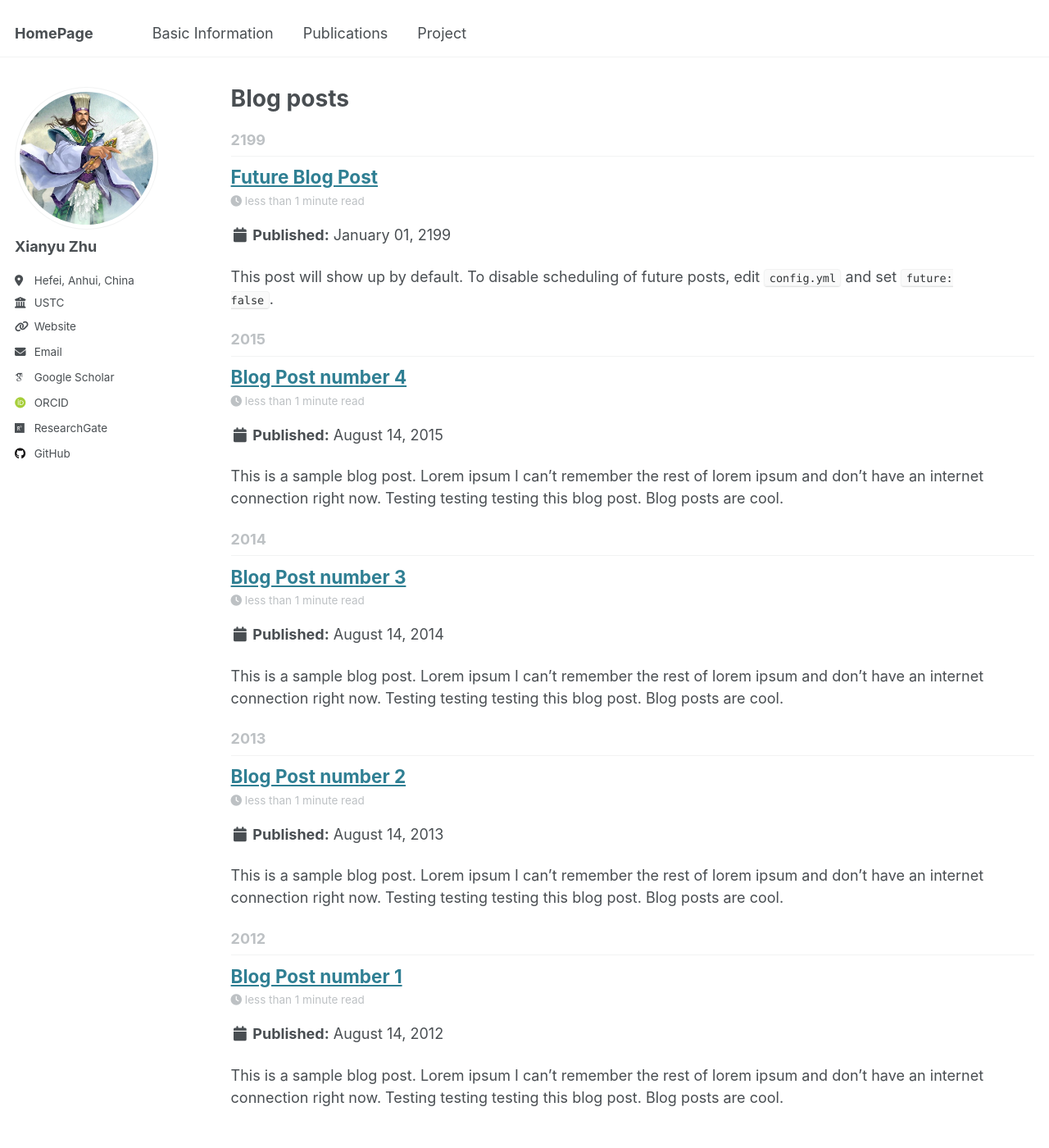
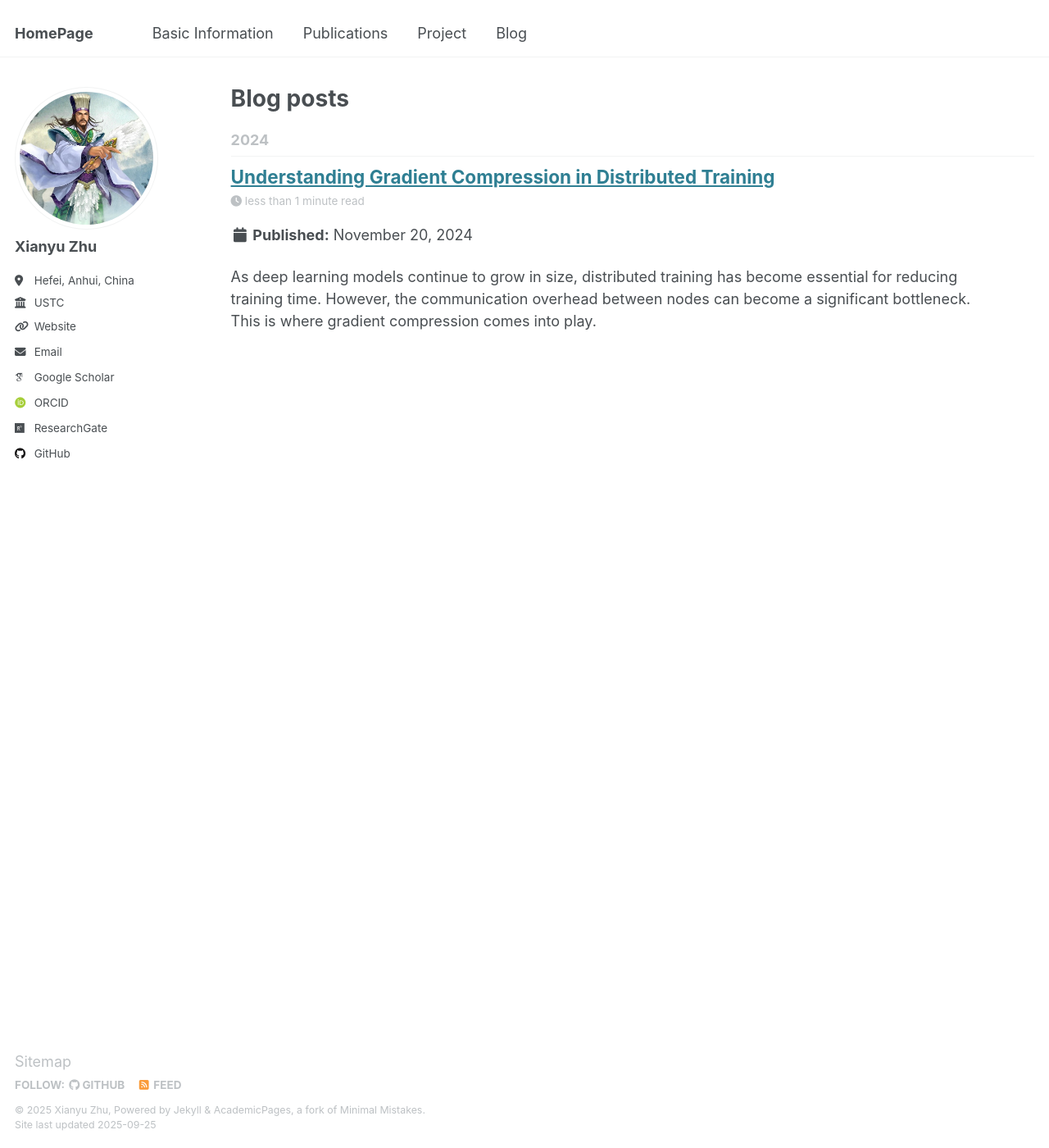
Before and after one commit to zhuxy-USTC/zhuxy-USTC.github.io, a Jekyll site: the page built from _pages/year-archive.html, in a window 1280 px wide and 1400 px high. Shown: the whole window at 82% size. Built offline with Jekyll 4.4.1, drawn with Linux system fonts in a browser that asks for light colours; some web fonts are replaced.

Commit message:
补充展示

```diff
--- a/_data/navigation.yml
+++ b/_data/navigation.yml
@@ -20,8 +20,8 @@ main:
   # - title: "Portfolio"
   #   url: /portfolio/
 
-  # - title: "Blog Posts"
-  #   url: /year-archive/
+  - title: "Blog"
+    url: /year-archive/
 
   # - title: "Contact me"
   #   url: /markdown/
--- a/_posts/2012-08-14-blog-post-1.md
+++ /dev/null
@@ -1,20 +0,0 @@
----
-title: 'Blog Post number 1'
-date: 2012-08-14
-permalink: /posts/2012/08/blog-post-1/
-tags:
-  - cool posts
-  - category1
-  - category2
----
-
-This is a sample blog post. Lorem ipsum I can't remember the rest of lorem ipsum and don't have an internet connection right now. Testing testing testing this blog post. Blog posts are cool.
-
-Headings are cool
-======
-
-You can have many headings
-======
-
-Aren't headings cool?
-------
--- a/_posts/2013-08-14-blog-post-2.md
+++ /dev/null
@@ -1,20 +0,0 @@
----
-title: 'Blog Post number 2'
-date: 2013-08-14
-permalink: /posts/2013/08/blog-post-2/
-tags:
-  - cool posts
-  - category1
-  - category2
----
-
-This is a sample blog post. Lorem ipsum I can't remember the rest of lorem ipsum and don't have an internet connection right now. Testing testing testing this blog post. Blog posts are cool.
-
-Headings are cool
-======
-
-You can have many headings
-======
-
-Aren't headings cool?
-------
--- a/_posts/2014-08-14-blog-post-3.md
+++ /dev/null
@@ -1,20 +0,0 @@
----
-title: 'Blog Post number 3'
-date: 2014-08-14
-permalink: /posts/2014/08/blog-post-3/
-tags:
-  - cool posts
-  - category1
-  - category2
----
-
-This is a sample blog post. Lorem ipsum I can't remember the rest of lorem ipsum and don't have an internet connection right now. Testing testing testing this blog post. Blog posts are cool.
-
-Headings are cool
-======
-
-You can have many headings
-======
-
-Aren't headings cool?
-------
--- /dev/null
+++ b/_posts/2024-11-20-gradient-compression-overview.md
@@ -0,0 +1,32 @@
+---
+title: 'Understanding Gradient Compression in Distributed Training'
+date: 2024-11-20
+permalink: /posts/2024/11/gradient-compression/
+tags:
+  - distributed training
+  - gradient compression
+  - machine learning systems
+---
+
+As deep learning models continue to grow in size, distributed training has become essential for reducing training time. However, the communication overhead between nodes can become a significant bottleneck. This is where gradient compression comes into play.
+
+## What is Gradient Compression?
+
+Gradient compression techniques aim to reduce the amount of data that needs to be communicated between nodes during distributed training, without significantly impacting model convergence.
+
+## Common Approaches
+
+### 1. Sparsification
+Only transmit the most significant gradients, typically the top-k largest values.
+
+### 2. Quantization
+Reduce the precision of gradient values (e.g., from 32-bit to 8-bit).
+
+### 3. Error Feedback
+Accumulate compression errors locally and add them to future iterations.
+
+## My Research Focus
+
+In my current research, I'm exploring chunk-wise gradient sparsification combined with pipelined communication to achieve better compression ratios while maintaining model accuracy.
+
+Stay tuned for more technical details and experimental results!
--- a/_posts/2199-01-01-future-post.md
+++ /dev/null
@@ -1,11 +0,0 @@
----
-title: 'Future Blog Post'
-date: 2199-01-01
-permalink: /posts/2012/08/blog-post-4/
-tags:
-  - cool posts
-  - category1
-  - category2
----
-
-This post will show up by default. To disable scheduling of future posts, edit `config.yml` and set `future: false`.
```
Also changed, not shown: _pages/about.md (+20 -3 lines), _pages/project.md (+8 -4 lines), _posts/2015-08-14-blog-post-4.md (deleted, +0 -20 lines), 1 other file.
